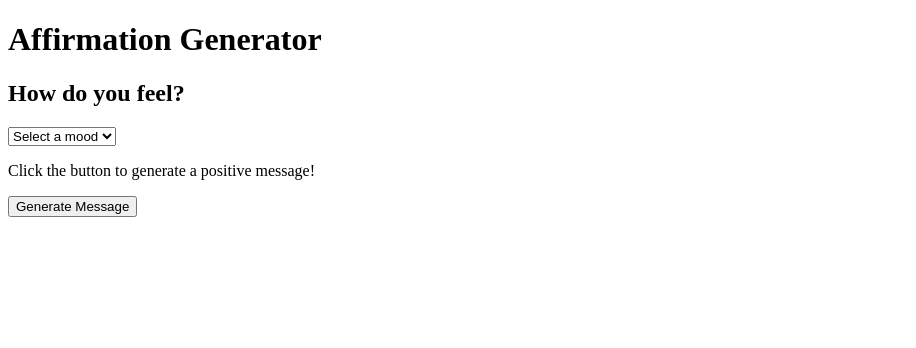
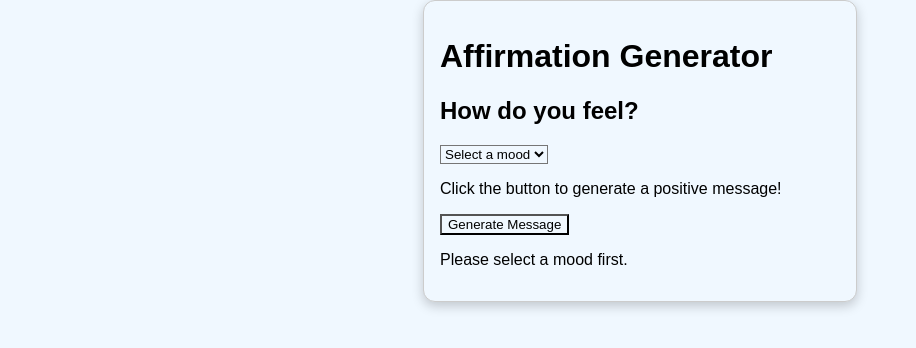
Before and after one commit to kierath/MessageGenerator, a plain HTML site: page index.html in a window 1280 px wide. Both pictures are taken after a click on the button "Generate Message". Shown: the whole page, without its empty margins (0-916 px from the left). Drawn offline with Linux system fonts and the light colour scheme.

Commit message:
changed css to widget and mood has affirmations

```diff
--- a/index.html
+++ b/index.html
@@ -32,9 +32,11 @@
         <p id="message">Click the button to generate a positive message!</p>
       </div>
 
-      <button id="generate-button">
+      <button id="generateMessage" class="button">
         Generate Message
       </button>
+
+      <p id="affirmation"></p>
     </div>
 </body>
 
--- a/main.js
+++ b/main.js
@@ -1,10 +1,49 @@
 document.addEventListener('DOMContentLoaded', function () {
     const dropdown = document.getElementById('moodDropdown');
     const display = document.getElementById('selectedMood');
+    const message = document.getElementById('affirmation');
+    const button = document.getElementById('generateMessage');
 
-dropdown.addEventListener('change', function () {
-    const selectedValue = this.value;
-    //const capitaliseValue = selectedValue.charAt(0).toUpperCase() + selectedValue.slice(1);
-    display.textContent = `You are: ${selectedValue}`;
+    const messages = {
+      Bored: [
+        "Let's find something fun to do! How about a new hobby or a game?",
+        "Feeling bored? Let's explore some interesting activities together!",
+        "How about we dive into a new book or movie?"
+      ],
+      Negative: [
+        "It's okay to feel down sometimes. Let's talk about it.",
+        "Remember, it's just a phase. Things will get better.",
+        "Let's try to find some positivity in the little things."
+      ],
+      Stressed: [
+        "Take a deep breath. Let's find a way to relax.",
+        "Feeling stressed? How about some mindfulness exercises?",
+        "Let's take a moment to unwind and clear our mind."
+      ],
+      Tired: [
+        "Rest is important. How about taking a short break?",
+        "Feeling tired? A quick nap or some relaxation might help.",
+        "Let's take it easy and recharge our energy."
+      ]
+    };
+
+    dropdown.addEventListener('change', function () {
+      const selectedValue = this.value;
+      display.textContent = `You are: ${selectedValue}`;
+    });
+
+    button.addEventListener('click', function () {
+      const mood = dropdown.value;
+
+      if (!mood) {
+        message.textContent = 'Please select a mood first.';
+        return;
+      }
+
+      const moodMessages = messages[mood];
+      const randomIndex = Math.floor(Math.random() * moodMessages.length);
+      const randomMessage = moodMessages[randomIndex];
+
+      message.textContent = randomMessage;
+    });
   });
-});
--- a/styles.css
+++ b/styles.css
@@ -0,0 +1,14 @@
+*{
+    background-color: #F0F8FF;
+}
+
+body {
+    width: 400px;
+    height: auto;
+    margin: 0 auto;
+    padding: 1rem;
+    border: 1px solid #ccc;
+    border-radius: 12px;
+    font-family: sans-serif;
+    box-shadow: 0 4px 12px rgba(0, 0, 0, 0.2);
+  }
```
